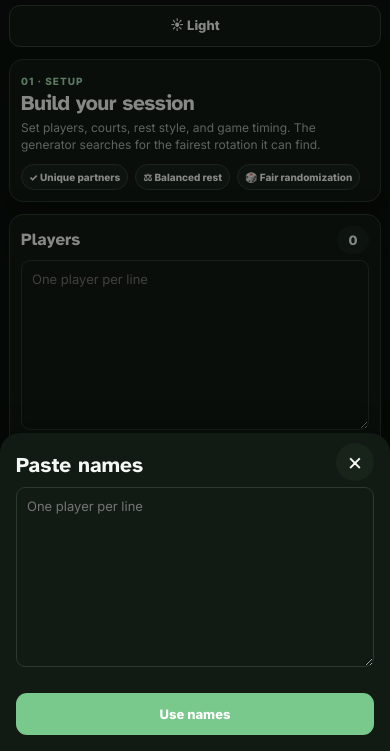
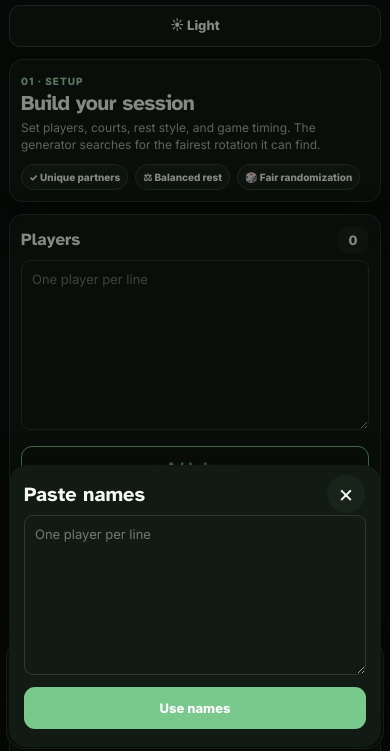
Before and after one commit to nicolelodeontv/court-rotation-generator, a plain HTML site: page index.html in a window 390 px wide. Both pictures are taken after a click on the button "Paste names". Shown: the part 89-840 px from the top of the page. Drawn offline with Linux system fonts and the light colour scheme.

Commit message:
Force fix popup width and all button spacing

```diff
--- a/ui-fix.css
+++ b/ui-fix.css
@@ -20,12 +20,16 @@ h3{font-size:17px!important}
 .field label,.two>label{font-size:12px!important}
 textarea,input,select{font-size:13px!important;padding:9px 10px!important;border-radius:9px!important}
 textarea{min-height:170px!important}
-.row,.quick,.actions,.tool-row,.tool-stack,.game-actions{gap:8px!important;align-items:stretch!important}
-.row>button,.quick>button,.actions>button,.tool-row>button,.tool-stack>button{flex:1 1 150px;min-width:0}
+.row,.quick,.actions,.tool-row{gap:8px!important;align-items:stretch!important}
+.row,.quick,.actions,.tool-row{display:grid!important;grid-template-columns:repeat(auto-fit,minmax(150px,1fr));width:100%}
+.row>button,.quick>button,.actions>button,.tool-row>button{min-width:0;width:100%!important;margin:0!important}
+.tool-stack{display:grid!important;grid-template-columns:1fr!important;gap:9px!important;margin-top:10px!important;width:100%!important}
+.tool-stack>button{width:100%!important;min-width:0!important;margin:0!important;display:block!important}
 .btn,.small-btn,.icon-btn{min-height:42px!important;font-size:13px!important;padding:10px 12px!important;line-height:1.15!important}
-.btn.full{flex:1 1 100%;margin-top:14px!important}
+.btn.full{width:100%!important;grid-column:1/-1;margin-top:14px!important}
 #generateBtn{margin-top:16px!important;display:block}
 #shuffleBtn,#copyAllBtn{margin-top:0!important}
+.section-top .row{align-items:stretch!important}
 .progress{padding:10px!important;margin-bottom:10px!important;font-size:12px!important}
 .game-no{font-size:clamp(32px,8vw,54px)!important;margin:10px 0!important}
 .team{font-size:clamp(18px,4vw,27px)!important;min-height:66px!important;padding:12px!important}
@@ -48,15 +52,16 @@ textarea{min-height:170px!important}
 .rank-muted,.rank-note{font-size:10px!important}
 .summary-line{font-size:12px!important;padding:7px 0!important}
 .footer{font-size:10px!important;margin-top:12px!important}
-/* Popup / bottom-sheet: keep paste and winner actions separated. */
-.sheet-panel{padding:20px 16px calc(20px + env(safe-area-inset-bottom))!important}
-.sheet-panel h3,.sheet-title{font:700 21px/1.15 var(--font-display)!important;margin:0 0 8px!important;padding-right:38px}
-.sheet-panel .hint{margin:0 0 14px!important}
-.sheet-panel textarea{display:block;width:100%;min-height:180px!important;margin:10px 0 14px!important}
-.winner-grid{display:grid!important;grid-template-columns:1fr!important;gap:10px!important;margin-top:12px!important}
-.winner-grid .btn{width:100%!important;min-height:48px!important;margin:0!important}
+/* Compact centered bottom-sheet for winner, paste, and other popups. */
+.sheet-panel{left:50%!important;right:auto!important;bottom:12px!important;transform:translateX(-50%)!important;width:min(520px,calc(100% - 24px))!important;max-width:520px!important;max-height:80vh!important;padding:18px 15px calc(18px + env(safe-area-inset-bottom))!important;border-radius:18px!important}
+.sheet-panel h3,.sheet-title{font:700 20px/1.15 var(--font-display)!important;margin:0 0 8px!important;padding-right:38px}
+.sheet-panel .hint{margin:0 0 12px!important}
+.sheet-panel textarea{display:block;width:100%!important;min-height:160px!important;max-height:42vh!important;margin:9px 0 12px!important}
+.winner-grid{display:grid!important;grid-template-columns:1fr!important;gap:8px!important;margin-top:10px!important;width:100%!important}
+.winner-grid .btn{width:100%!important;min-height:46px!important;margin:0!important;white-space:normal!important;overflow-wrap:anywhere!important;word-break:break-word!important}
+#usePaste{margin-top:0!important}
 .sheet-close{z-index:2!important}
-/* Never allow controls to collide or overflow on narrow screens. */
+/* Keep every control group from colliding or overflowing on narrow screens. */
 button{white-space:normal!important;overflow-wrap:anywhere}
 input,select,textarea{max-width:100%;min-width:0}
 @media(max-width:650px){
@@ -65,17 +70,18 @@ input,select,textarea{max-width:100%;min-width:0}
   .grid-setup{gap:9px!important}
   .card,.hero,.live-card,.ranking-hero{padding:11px!important}
   .two{grid-template-columns:1fr 1fr!important;gap:8px!important}
-  .row>button,.quick>button,.actions>button,.tool-row>button{flex:1 1 100%!important;width:100%!important}
+  .row,.quick,.actions,.tool-row{grid-template-columns:1fr!important;gap:8px!important}
+  .row>button,.quick>button,.actions>button,.tool-row>button{width:100%!important}
   .btn.full{margin-top:12px!important}
   #generateBtn{margin-top:18px!important}
   .game-row{grid-template-columns:42px 1fr!important}
   .game-row>div:last-child{grid-column:2!important}
   .section-top{gap:8px!important}
-  .section-top .row{width:100%!important}
-  .section-top .row>button{flex:1 1 100%!important}
+  .section-top .row{width:100%!important;grid-template-columns:1fr!important}
   .bottom-nav{gap:4px!important;padding:4px!important}
   .nav-btn{min-height:48px!important;font-size:15px!important}
   .nav-btn span{font-size:9px!important}
+  .sheet-panel{width:min(520px,calc(100% - 18px))!important;bottom:8px!important}
 }
 @media(min-width:651px){
   .setup-panel .card{min-width:0}
```
